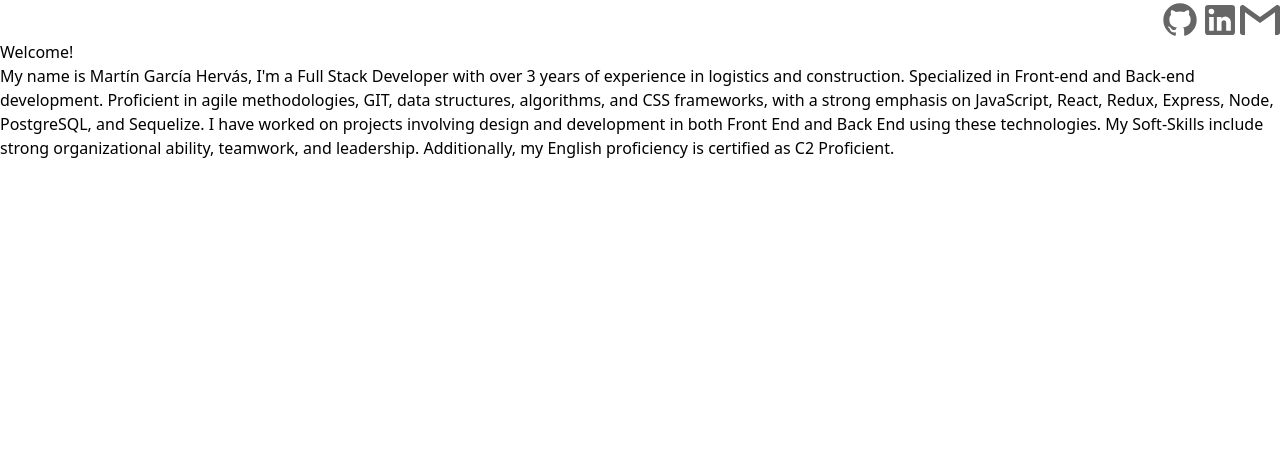
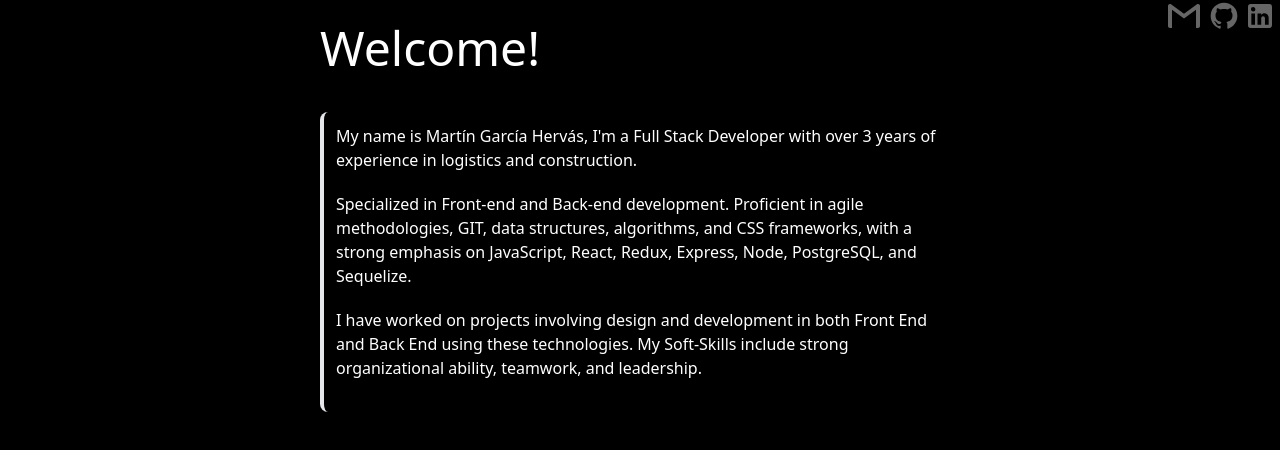
Before and after one commit to MartinGarciaHervas/Portfolio, a React (Vite) app: page / in a window 1280 px wide. Shown: the top 450 px of the page. Built offline with nearby package versions, Linux system fonts and the light colour scheme.

Commit message:
making the Bio

```diff
--- a/src/App.tsx
+++ b/src/App.tsx
@@ -3,7 +3,7 @@ import Home from './Views/Home'
 function App() {
 
   return (
-      <div>
+      <div className='bg-black text-white w-screen h-screen'>
         <Home/>
       </div>
   )
--- a/src/Views/Home.tsx
+++ b/src/Views/Home.tsx
@@ -1,42 +1,10 @@
 import Bio from "../components/Bio"
-
-import github from '../assets/MdiGithub.svg'
-import linkedin from '../assets/MdiLinkedin.svg'
-import gmail from '../assets/CibGmail (1).svg'
+import SocialMedia from "../components/SocialMedia"
 
 const Home = () => {
     return (
         <div className="flex flex-col">
-            <div className="flex justify-end">
-                <div>
-                    <a href="https://github.com/MartinGarciaHervas" target="_blank">
-                        <img
-                            src={github}
-                            alt="github"
-                            className="w-10"
-                        />
-                    </a>
-                </div>
-                <div>
-                    <a href="https://linkedin.com/in/martin-garcia-hervas-07846a281" target="_blank">
-                        <img
-                            src={linkedin}
-                            alt="linkedin"
-                            className="w-10"
-                        />
-                    </a>
-                </div>
-                <div>
-                    <a href={`mailto:ghervasmartin@gmail.com`} target="_blank">
-                        <img
-                            src={gmail}
-                            alt="gmail"
-                            className="w-10"
-                        />
-                    </a>
-                </div>
-            </div>
-            <h1>Welcome!</h1>
+            <SocialMedia />
             <Bio />
         </div>
     )
--- a/src/components/Bio.tsx
+++ b/src/components/Bio.tsx
@@ -1,14 +1,18 @@
 const Bio = () => {
     return (
-        <div>
-            <h1>My name is Martín García Hervás, I'm a Full Stack Developer with over 3 years of experience in logistics and construction.
-Specialized in Front-end and Back-end development. Proficient in agile methodologies, GIT, data
-structures, algorithms, and CSS frameworks, with a strong emphasis on JavaScript, React, Redux,
-Express, Node, PostgreSQL, and Sequelize. I have worked on projects involving design and
-development in both Front End and Back End using these technologies.
-My Soft-Skills include strong organizational ability, teamwork, and leadership. Additionally, my English
-proficiency is certified as C2 Proficient.
-</h1>
+        <div className="flex justify-center">
+            <div className="w-1/2">
+                <h1 className="text-5xl mb-10">Welcome!</h1>
+                <div className="border-l-4 rounded-lg p-3">
+                    <p className="mb-5">My name is Martín García Hervás, I'm a Full Stack Developer with over 3 years of experience in logistics and construction.</p>
+                    <p className="mb-5">Specialized in Front-end and Back-end development. Proficient in agile methodologies, GIT, data
+                        structures, algorithms, and CSS frameworks, with a strong emphasis on JavaScript, React, Redux,
+                        Express, Node, PostgreSQL, and Sequelize.</p>
+                    <p className="mb-5">I have worked on projects involving design and
+                        development in both Front End and Back End using these technologies.
+                        My Soft-Skills include strong organizational ability, teamwork, and leadership.</p>
+                </div>
+            </div>
         </div>
     )
 }
--- /dev/null
+++ b/src/components/SocialMedia.tsx
@@ -0,0 +1,39 @@
+import github from '../assets/MdiGithub.svg'
+import linkedin from '../assets/MdiLinkedin.svg'
+import gmail from '../assets/CibGmail (1).svg'
+
+const SocialMedia = () => {
+    return (
+        <div className="flex justify-end">
+                <div className="w-9 h-6 mr-1">
+                    <a href={`mailto:ghervasmartin@gmail.com`} target="_blank">
+                        <img
+                            src={gmail}
+                            alt="gmail"
+                            className="w-8 hover:w-9 transition-all duration-500"
+                        />
+                    </a>
+                </div>
+                <div className="w-9 h-6">
+                    <a href="https://github.com/MartinGarciaHervas" target="_blank">
+                        <img
+                            src={github}
+                            alt="github"
+                            className="w-8 hover:w-9 transition-all duration-500"
+                        />
+                    </a>
+                </div>
+                <div className="w-9 h-6">
+                    <a href="https://linkedin.com/in/martin-garcia-hervas-07846a281" target="_blank">
+                        <img
+                            src={linkedin}
+                            alt="linkedin"
+                            className="w-8 hover:w-9 transition-all duration-500"
+                        />
+                    </a>
+                </div>
+            </div>
+    )
+}
+
+export default SocialMedia
```
Also changed, not shown: src/index.css (line endings or trailing spaces).
